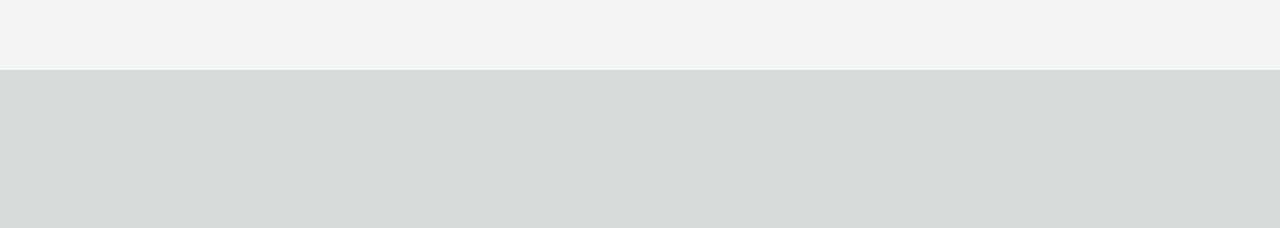
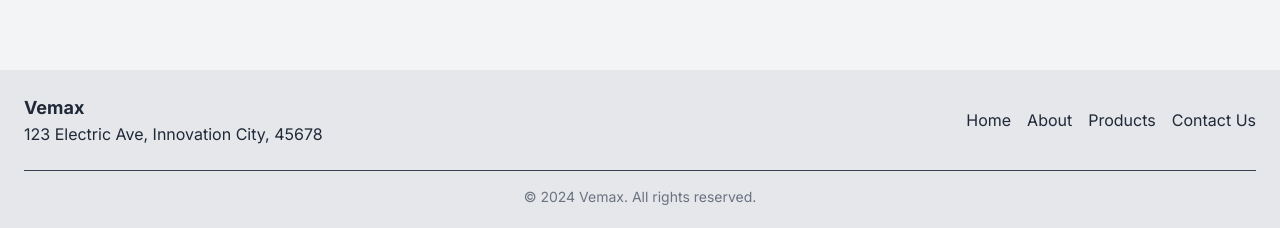
Before and after one commit to deevee47/vemax, a Next.js app: page / in a window 1280 px wide. Shown: the part 4147-4375 px from the top of the page. Before the commit the page ends 4217 px from the top, so only its background shows below. Built offline with nearby package versions, Linux system fonts and the light colour scheme.

Commit message:
footer init

```diff
--- /dev/null
+++ b/app/about/page.tsx
@@ -0,0 +1,12 @@
+import React from 'react'
+import About from '../components/About'
+
+const page = () => {
+    return (
+        <div>
+            <About />
+        </div>
+    )
+}
+
+export default page
--- /dev/null
+++ b/app/components/About.tsx
@@ -0,0 +1,11 @@
+import React from 'react'
+
+const About = () => {
+  return (
+    <div>
+      hi form about section
+    </div>
+  )
+}
+
+export default About
--- /dev/null
+++ b/app/components/Footer.tsx
@@ -0,0 +1,35 @@
+import Link from "next/link";
+
+export default function Footer() {
+    return (
+        <footer className="bg-gray-200 text-white py-6">
+            <div className="container mx-auto px-4 md:px-6">
+                <div className="flex flex-col md:flex-row justify-between items-center">
+                    <div className="text-center md:text-left">
+                        <h2 className="text-lg text-gray-800 font-bold">Vemax</h2>
+                        <p className="text-gray-800">123 Electric Ave, Innovation City, 45678</p>
+                    </div>
+                    <div className="mt-4 md:mt-0">
+                        <nav className="flex space-x-4 text-gray-800">
+                            <Link href="/" className="hover:text-gray-400">
+                                Home
+                            </Link>
+                            <Link href="/about" className="hover:text-gray-400">
+                                About
+                            </Link>
+                            <Link href="/products" className="hover:text-gray-400">
+                               Products
+                            </Link>
+                            <Link href="/contact" className="hover:text-gray-400">
+                                Contact Us
+                            </Link>
+                        </nav>
+                    </div>
+                </div>
+                <div className="border-t border-gray-700 mt-6 pt-4 text-center">
+                    <p className="text-sm text-gray-500">© {new Date().getFullYear()} Vemax. All rights reserved.</p>
+                </div>
+            </div>
+        </footer>
+    );
+}
--- a/app/components/Landing.tsx
+++ b/app/components/Landing.tsx
@@ -3,6 +3,7 @@ import Link from "next/link"
 import { Button } from "@/app/components/ui/button"
 import Navbar from "./Navbar"
 import TeamMember from "./utils/teamMember"
+import Footer from "./Footer"
 
 export function Landing() {
   return (
@@ -245,6 +246,7 @@ export function Landing() {
           </div>
         </div>
       </section>
+      <Footer />
     </div>
   )
 }
--- a/app/components/Navbar.tsx
+++ b/app/components/Navbar.tsx
@@ -1,15 +1,22 @@
 "use client"
-
-import React, { useState } from 'react'
-import { Button } from './ui/button'
-import { MenuIcon, MountainIcon } from 'lucide-react'
-import Link from 'next/link'
-import { motion, AnimatePresence } from 'framer-motion'
+import React, { useState } from 'react';
+import { Button } from './ui/button';
+import { MenuIcon } from 'lucide-react';
+import Link from 'next/link';
+import { motion, AnimatePresence } from 'framer-motion';
+import Sidebar from './Sidebar';
 
 const Navbar = () => {
-  const [isHovered, setIsHovered] = useState(null)
+  const [isHovered, setIsHovered] = useState(null);
+  const [isSidebarOpen, setIsSidebarOpen] = useState(false);
+
+  const toggleSidebar = () => {
+    setIsSidebarOpen(!isSidebarOpen);
+  };
 
   return (
+    <>
+      <Sidebar isOpen={isSidebarOpen} onClose={() => setIsSidebarOpen(false)} />
       <motion.header
         initial={{ opacity: 0, y: -50 }}
         animate={{ opacity: 1, y: 0 }}
@@ -60,23 +67,21 @@ const Navbar = () => {
               </motion.div>
             ))}
           </nav>
-        <motion.div
-          whileHover={{ scale: 1.05 }}
-          whileTap={{ scale: 0.95 }}
-        >
-          <Button className="md:hidden bg-blue-500 hover:bg-blue-600 text-white" size="icon" variant="outline">
-            <motion.div
-              animate={{ rotate: [0, 180, 360] }}
-              transition={{ duration: 2, repeat: Infinity, ease: "linear" }}
+          <motion.div whileHover={{ scale: 1.05 }} whileTap={{ scale: 0.95 }}>
+            <Button
+              className="md:hidden bg-blue-500 hover:bg-blue-600 text-white"
+              size="icon"
+              variant="outline"
+              onClick={toggleSidebar}
             >
               <MenuIcon className="h-6 w-6" />
-            </motion.div>
               <span className="sr-only">Toggle navigation</span>
             </Button>
           </motion.div>
         </div>
       </motion.header>
-  )
-}
+    </>
+  );
+};
 
-export default Navbar
+export default Navbar;
--- a/app/components/Products.tsx
+++ b/app/components/Products.tsx
@@ -4,6 +4,7 @@ import { products } from './data';
 import Navbar from './Navbar';
 import { motion, AnimatePresence } from 'framer-motion';
 import { Search, ChevronDown } from 'lucide-react';
+import Footer from './Footer';
 
 interface Product {
     name: string;
@@ -167,6 +168,7 @@ const Products: React.FC = () => {
                     )}
                 </AnimatePresence>
             </motion.div>
+            <Footer />
         </>
     );
 };
--- /dev/null
+++ b/app/components/Sidebar.tsx
@@ -0,0 +1,53 @@
+import React from 'react';
+import { motion, AnimatePresence } from 'framer-motion';
+import { MountainIcon, XIcon } from 'lucide-react';
+import Link from 'next/link';
+
+interface SidebarProps {
+    isOpen: boolean;
+    onClose: () => void;
+}
+
+const Sidebar: React.FC<SidebarProps> = ({ isOpen, onClose }) => {
+    const navItems = [
+        { label: 'Home', href: '/' },
+        { label: 'About', href: '/about' },
+        { label: 'Products', href: '/products' },
+        { label: 'Contact', href: '/contact' },
+    ];
+
+    return (
+        <AnimatePresence>
+            {isOpen && (
+                <motion.div
+                    initial={{ x: -300 }}
+                    animate={{ x: 0 }}
+                    exit={{ x: -300 }}
+                    transition={{ duration: 0.3 }}
+                    className="fixed top-0 left-0 h-screen w-64 bg-white shadow-lg z-50"
+                >
+                    <div className="flex justify-between items-center p-4">
+                        <MountainIcon className="text-blue-600 h-6 w-6" />
+                        <XIcon className="text-gray-600 h-6 w-6 cursor-pointer" onClick={onClose} />
+                    </div>
+                    <nav className="mt-8 flex flex-col justify-center items-center h-full">
+                        {navItems.map((item, index) => (
+                            <Link key={index} href={item.href}>
+                                <motion.div
+                                    className="w-full py-4 text-center text-2xl text-gray-700 hover:bg-gray-100 transition-colors duration-300"
+                                    whileHover={{ scale: 1.05 }}
+                                    whileTap={{ scale: 0.95 }}
+                                    onClick={onClose}
+                                >
+                                    {item.label}
+                                </motion.div>
+                            </Link>
+                        ))}
+                    </nav>
+                </motion.div>
+            )}
+        </AnimatePresence>
+    );
+};
+
+export default Sidebar;
```
Lines whose indentation alone changed are shown as unchanged.
